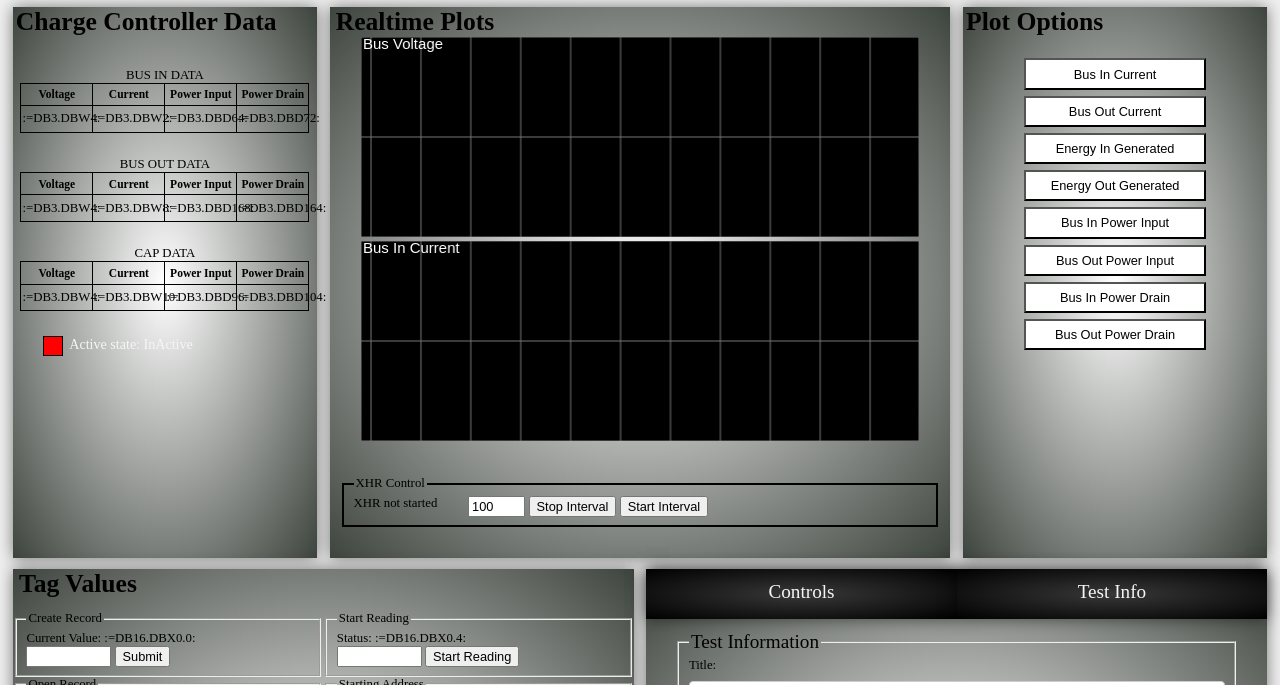
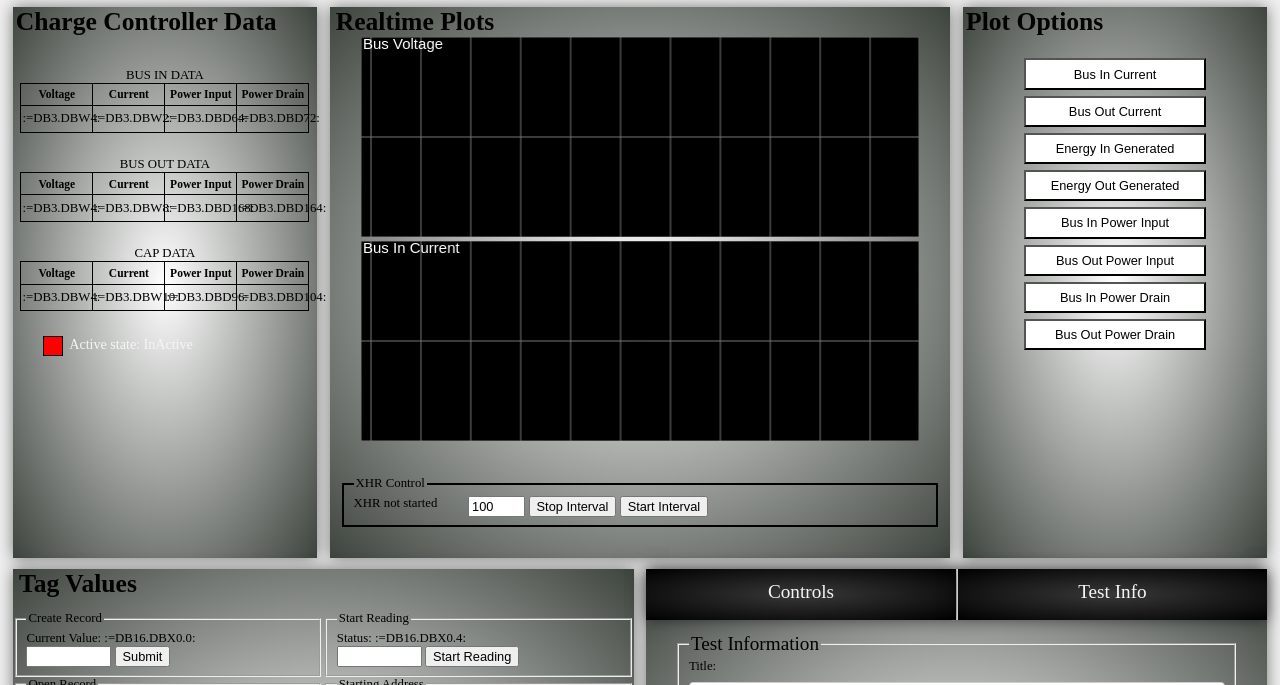
Before and after one commit to Aborrob/TestingSoftware, a plain HTML site: page index.htm in a window 1280 px wide. Shown: the part 115-800 px from the top of the page. Drawn offline with nearby package versions, Linux system fonts and the light colour scheme.

Commit message:
bug fixes

```diff
--- a/Styles.css
+++ b/Styles.css
@@ -278,9 +278,8 @@ th {
 }
 
 .Tabs {
-    height: 50px;
+    height: 4em;
     grid-area: Tabs;
-    /* background: blue; */
 }
 
 .Tab1 {
@@ -292,7 +291,9 @@ th {
     float: left;
     height: 100%;
     width: 50%;
-    /* background: rgb(255, 0, 0); */
+    margin-bottom: 2%;
+    border-right: 1px #ccc solid;
+    border-collapse: collapse;
 }
 
 .Tab2 {
@@ -304,11 +305,11 @@ th {
     float: left;
     height: 100%;
     width: 50%;
-    /* background: chartreuse; */
+    border-left: 1px #ccc solid;
+    border-collapse: collapse;
 }
 
 .MiscButtons {
-    /* background: teal; */
     grid-area: MiscButtons;
 }
 
```
